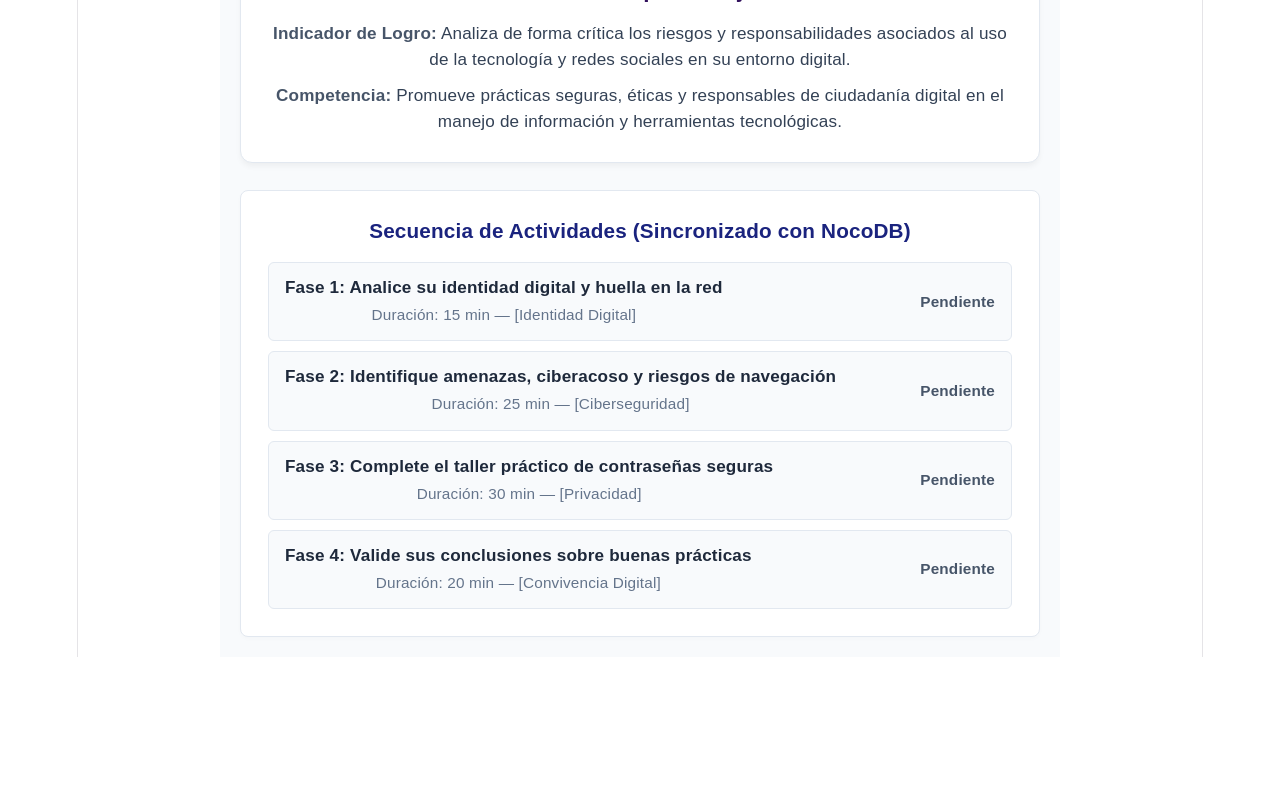
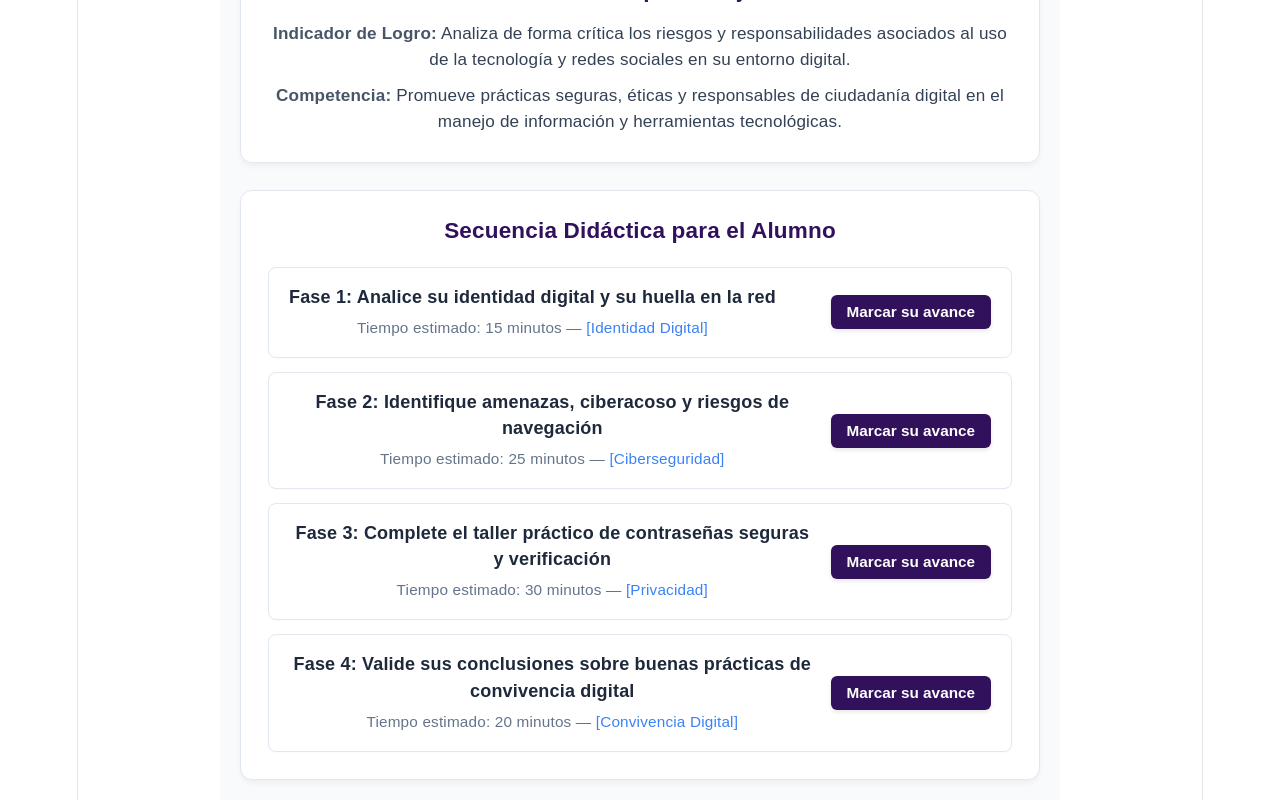
Before and after one commit to Delmygb/proyecto-web-landivar, a React (Vite) app: page / in a window 1280 px wide. Shown: the part 661-1461 px from the top of the page. Before the commit the page ends 1318 px from the top, so only its background shows below. Built offline with nearby package versions, Linux system fonts and the light colour scheme; no server answers.

Commit message:
fix: corregir diseño y quitar tachado molesto en texto de actividades

```diff
--- a/src/components/ListaActividades.jsx
+++ b/src/components/ListaActividades.jsx
@@ -1,89 +1,80 @@
-import { useState, useEffect } from 'react';
+import { useState } from 'react';
 import { motion } from 'framer-motion';
 
 export default function ListaActividades() {
-  // Datos de respaldo oficiales para asegurar que la página NUNCA quede vacía
-  const actividadesPorDefecto = [
-    { id: 1, Titulo: 'Fase 1: Analice su identidad digital y huella en la red', Duracion: 15, Categoria: 'Identidad Digital', Completo: false },
+  const [actividades, setActividades] = useState([
+    { id: 1, Titulo: 'Fase 1: Analice su identidad digital y su huella en la red', Duracion: 15, Categoria: 'Identidad Digital', Completo: false },
     { id: 2, Titulo: 'Fase 2: Identifique amenazas, ciberacoso y riesgos de navegación', Duracion: 25, Categoria: 'Ciberseguridad', Completo: false },
-    { id: 3, Titulo: 'Fase 3: Complete el taller práctico de contraseñas seguras', Duracion: 30, Categoria: 'Privacidad', Completo: false },
-    { id: 4, Titulo: 'Fase 4: Valide sus conclusiones sobre buenas prácticas', Duracion: 20, Categoria: 'Convivencia Digital', Completo: false }
-  ];
+    { id: 3, Titulo: 'Fase 3: Complete el taller práctico de contraseñas seguras y verificación', Duracion: 30, Categoria: 'Privacidad', Completo: false },
+    { id: 4, Titulo: 'Fase 4: Valide sus conclusiones sobre buenas prácticas de convivencia digital', Duracion: 20, Categoria: 'Convivencia Digital', Completo: false }
+  ]);
 
-  const [actividades, setActividades] = useState(actividadesPorDefecto);
-  const [cargando, setCargando] = useState(false);
-
-  // Intentamos conectar con NocoDB de forma opcional
-  useEffect(() => {
-    const NOCODB_URL = 'https://app.nocodb.com/api/v1/db/data/v1/parhbek53utr4u1/Actividades';
-    const API_TOKEN = 'nc_pat_FasrCh7bSAjBltkCwHilDiDyQGVB09LtLPGnY6SE';
-
-    fetch(NOCODB_URL, {
-      method: 'GET',
-      headers: {
-        'xc-token': API_TOKEN,
-        'Content-Type': 'application/json'
-      }
-    })
-      .then(respuesta => {
-        if (!respuesta.ok) throw new Error('Error en la respuesta de la red');
-        return respuesta.json();
-      })
-      .then(datos => {
-        const registros = Array.isArray(datos) ? datos : (datos.list || datos.records || datos.data || []);
-        if (registros.length > 0) {
-          setActividades(registros);
-        }
-      })
-      .catch(error => {
-        console.log('Usando datos locales de respaldo por seguridad:', error);
-      });
-  }, []);
+  const toggleCompletado = (id) => {
+    setActividades(actividades.map(act =>
+      act.id === id ? { ...act, Completo: !act.Completo } : act
+    ));
+  };
 
   return (
-    <div style={{ padding: '1.5rem', background: '#ffffff', borderRadius: '8px', border: '1px solid #e2e8f0', boxShadow: '0 2px 4px rgba(0,0,0,0.02)' }}>
-      <h3 style={{ color: '#1A237E', marginTop: 0, marginBottom: '1rem', fontSize: '1.15rem', fontWeight: '600' }}>
-        Secuencia de Actividades (Sincronizado con NocoDB)
+    <div style={{ padding: '1.5rem', background: '#ffffff', borderRadius: '12px', border: '1px solid #e2e8f0', boxShadow: '0 4px 6px -1px rgba(0,0,0,0.05)' }}>
+      <h3 style={{ color: '#31105c', marginTop: 0, marginBottom: '1.25rem', fontSize: '1.25rem', fontWeight: '700', textAlign: 'center' }}>
+        Secuencia Didáctica para el Alumno
       </h3>
-      <div style={{ display: 'flex', flexDirection: 'column', gap: '10px' }}>
-        {actividades.map((item, index) => {
-          const campos = item.fields || item;
-          const titulo = campos.Titulo || campos.titulo || campos.Title || campos.title || 'Sin título';
-          const duracion = campos.Duracion || campos.duracion || campos.Duration || campos.duration || 0;
-          const categoria = campos.Categoria || campos.categoria || campos.Category || campos.category || 'General';
-          const completado = campos.Completo !== undefined ? Boolean(campos.Completo) : (campos.completo || false);
+
+      <div style={{ display: 'flex', flexDirection: 'column', gap: '14px' }}>
+        {actividades.map((item) => {
+          const completado = item.Completo;
 
           return (
             <motion.div
-              key={item.Id || item.id || index}
+              key={item.id}
               whileHover={{ scale: 1.01 }}
               style={{
                 display: 'flex',
                 justifyContent: 'space-between',
                 alignItems: 'center',
-                padding: '12px 16px',
-                background: completado ? '#f0fdf4' : '#f8fafc',
+                padding: '16px 20px',
+                background: completado ? '#f0fdf4' : '#ffffff',
                 border: completado ? '1px solid #bbf7d0' : '1px solid #e2e8f0',
-                borderRadius: '6px'
+                borderRadius: '8px',
+                boxShadow: '0 1px 3px rgba(0,0,0,0.02)',
+                transition: 'all 0.2s ease'
               }}
             >
-              <div>
+              <div style={{ paddingRight: '15px' }}>
                 <span style={{
                   display: 'block',
                   fontWeight: '600',
                   color: completado ? '#166534' : '#1e293b',
-                  fontSize: '0.95rem',
-                  textDecoration: completado ? 'line-through' : 'none'
+                  fontSize: '1rem',
+                  marginBottom: '4px'
+                  // Quitamos el textDecoration aquí para que no se cruce feo el texto
                 }}>
-                  {titulo}
+                  {item.Titulo}
                 </span>
                 <span style={{ fontSize: '0.85rem', color: '#64748b' }}>
-                  Duración: {duracion} min — [{categoria}]
+                  Tiempo estimado: {item.Duracion} minutos — <span style={{ color: '#3b82f6', fontWeight: '500' }}>[{item.Categoria}]</span>
                 </span>
               </div>
-              <span style={{ fontSize: '0.85rem', fontWeight: '600', color: completado ? '#166534' : '#475569' }}>
-                {completado ? 'Completado' : 'Pendiente'}
-              </span>
+
+              <button
+                onClick={() => toggleCompletado(item.id)}
+                style={{
+                  background: completado ? '#16a34a' : '#31105c', // Usamos el morado original para el botón pendiente
+                  color: '#ffffff',
+                  border: 'none',
+                  padding: '8px 16px',
+                  borderRadius: '6px',
+                  fontSize: '0.85rem',
+                  fontWeight: '600',
+                  cursor: 'pointer',
+                  whiteSpace: 'nowrap',
+                  boxShadow: '0 2px 4px rgba(0,0,0,0.1)',
+                  transition: 'background 0.2s'
+                }}
+              >
+                {completado ? 'Completado ✓' : 'Marcar su avance'}
+              </button>
             </motion.div>
           );
         })}
```
